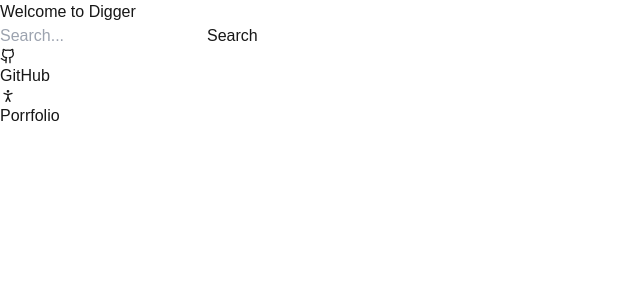
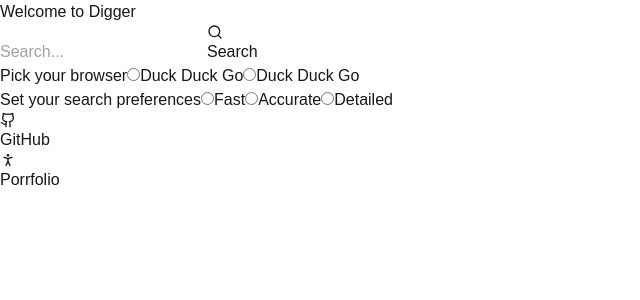
Before and after one commit to Rafacv23/digger-browser, a Next.js app: page / in a window 1280 px wide. Shown: the top 300 px of the page, without its empty margins (0-640 px from the left). Built offline with nearby package versions, Linux system fonts and the light colour scheme.

Commit message:
Refactor homepage: integrate Footer component and enhance search form with browser and preference options

```diff
--- a/src/app/page.tsx
+++ b/src/app/page.tsx
@@ -1,4 +1,5 @@
-import { Github, PersonStanding } from "lucide-react"
+import Footer from "@/components/Footer"
+import { Search } from "lucide-react"
 
 export default function Home() {
   return (
@@ -7,7 +8,7 @@
         <h1 className="text-5xl font-bold">
           Welcome to <span className="text-primary">Digger</span>
         </h1>
-        <form action="/api/search" method="get">
+        <form action="/api/search" method="get" className="flex gap-4">
           <input
             type="text"
             name="query"
@@ -16,29 +17,39 @@
             min={2}
             max={60}
           />
-          <button type="submit">Search</button>
+          <button type="submit" className="flex items-center gap-2">
+            <Search size={16} />
+            Search
+          </button>
+          <div>
+            Pick your browser
+            <input type="radio" id="browser1" name="contact" value="email" />
+            <label htmlFor="browser1">Duck Duck Go</label>
+            <input type="radio" id="browser2" name="contact" value="phone" />
+            <label htmlFor="browser2">Duck Duck Go</label>
+          </div>
+          <div>
+            Set your search preferences
+            <input type="radio" id="searchType1" name="fast" value="fast" />
+            <label htmlFor="searchType1">Fast</label>
+            <input
+              type="radio"
+              id="searchType2"
+              name="accurate"
+              value="accurate"
+            />
+            <label htmlFor="searchType2">Accurate</label>
+            <input
+              type="radio"
+              id="searchType3"
+              name="detailed"
+              value="detailed"
+            />
+            <label htmlFor="searchType3">Detailed</label>
+          </div>
         </form>
       </main>
-      <footer className="row-start-3 flex gap-6 flex-wrap items-center justify-center">
-        <a
-          className="flex items-center gap-2 hover:underline hover:underline-offset-4"
-          href="https://nextjs.org/learn?utm_source=create-next-app&utm_medium=appdir-template-tw&utm_campaign=create-next-app"
-          target="_blank"
-          rel="noopener noreferrer"
-        >
-          <Github size={16} />
-          GitHub
-        </a>
-        <a
-          className="flex items-center gap-2 hover:underline hover:underline-offset-4"
-          href="https://vercel.com/templates?framework=next.js&utm_source=create-next-app&utm_medium=appdir-template-tw&utm_campaign=create-next-app"
-          target="_blank"
-          rel="noopener noreferrer"
-        >
-          <PersonStanding size={16} />
-          Porrfolio
-        </a>
-      </footer>
+      <Footer />
     </div>
   )
 }
```
